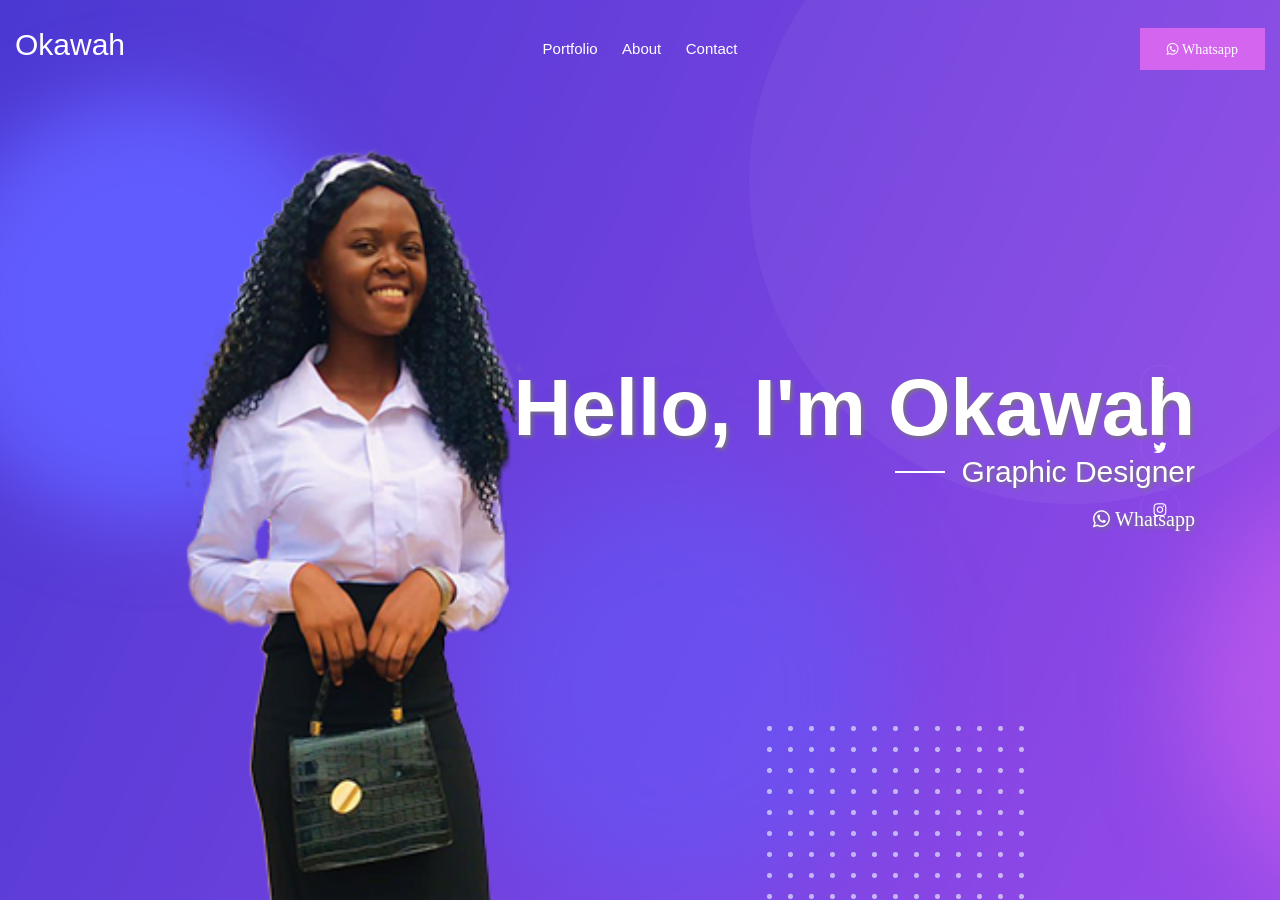
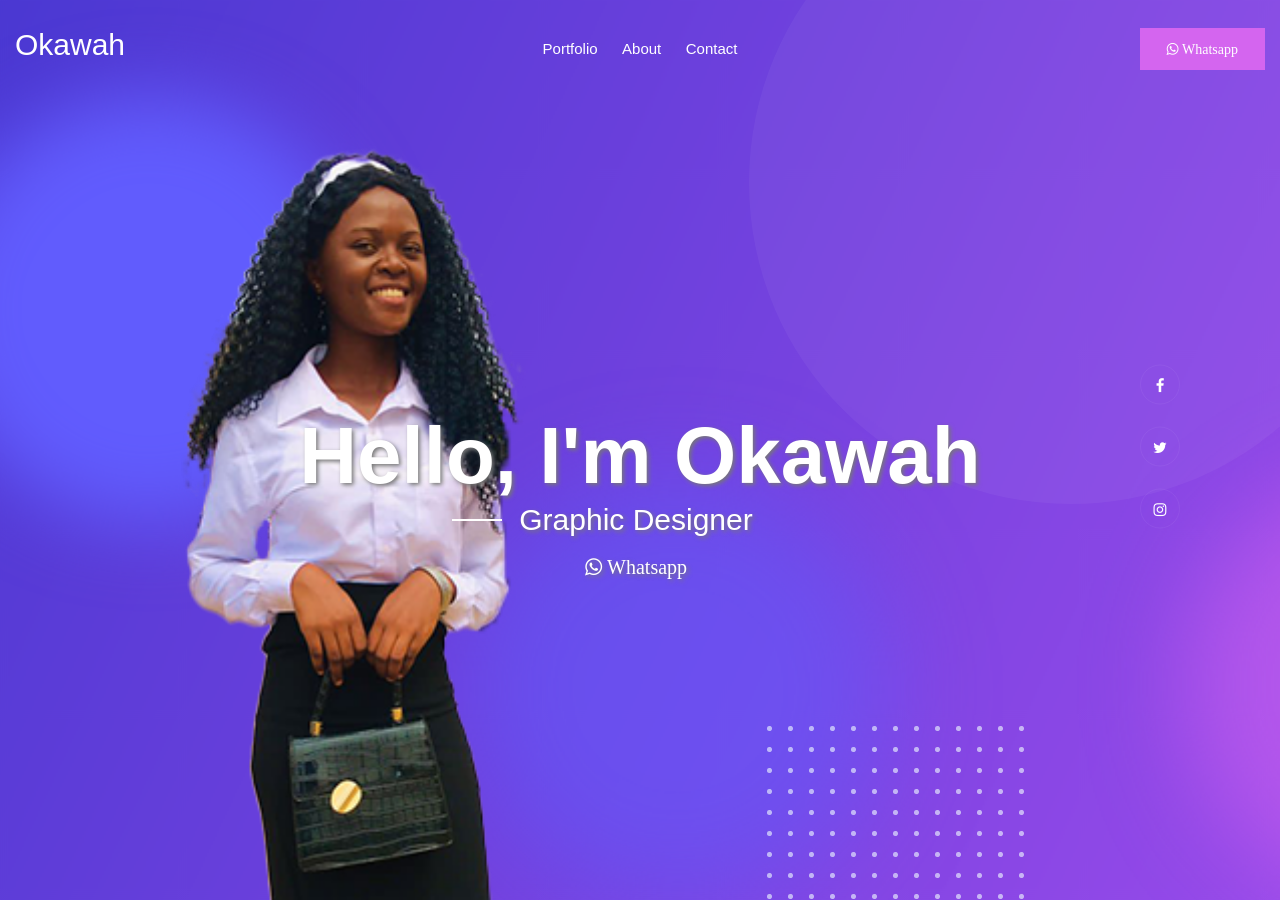
Before and after one commit to ztad237/Okawah, a plain HTML site: page index.html in a window 1280 px wide. Shown: the top 903 px of the page. Drawn offline with Linux system fonts and the light colour scheme; a web font is replaced by a local one.

Commit message:
update padding

```diff
--- a/index.html
+++ b/index.html
@@ -104,12 +104,12 @@
             <div class="container">
                 <div class="row align-items-center">
                     <div class="col-xl-12">
-                        <div class="slider_text text-right">
-                            <h3>
+                        <div class="slider_text pt-5 text-right text-md-center">
+                            <h3 class="mt-5">
                                 Hello, I'm Okawah
                             </h3>
-                            <p><span>Graphic Designer</span> </p>
-                            <a href="http://wa.me/+237673080452" class="hero-wa"><i class="fa fa-whatsapp "
+                            <p class="mr-2"><span>Graphic Designer</span> </p>
+                            <a href="http://wa.me/+237673080452" class="hero-wa mr-2"><i class="fa fa-whatsapp "
                                     aria-hidden="true"> Whatsapp</i></a>
                         </div>
 
```
